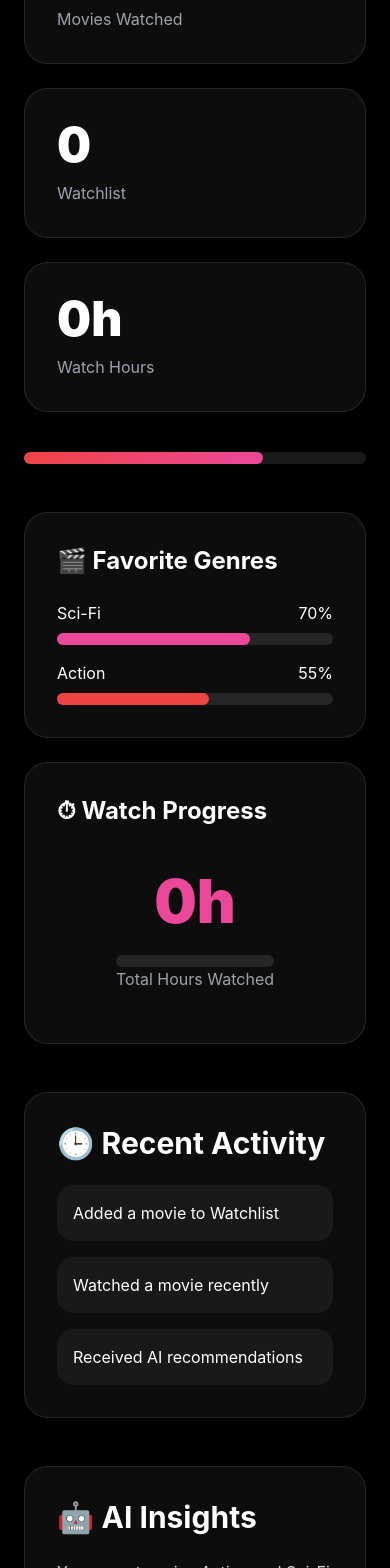
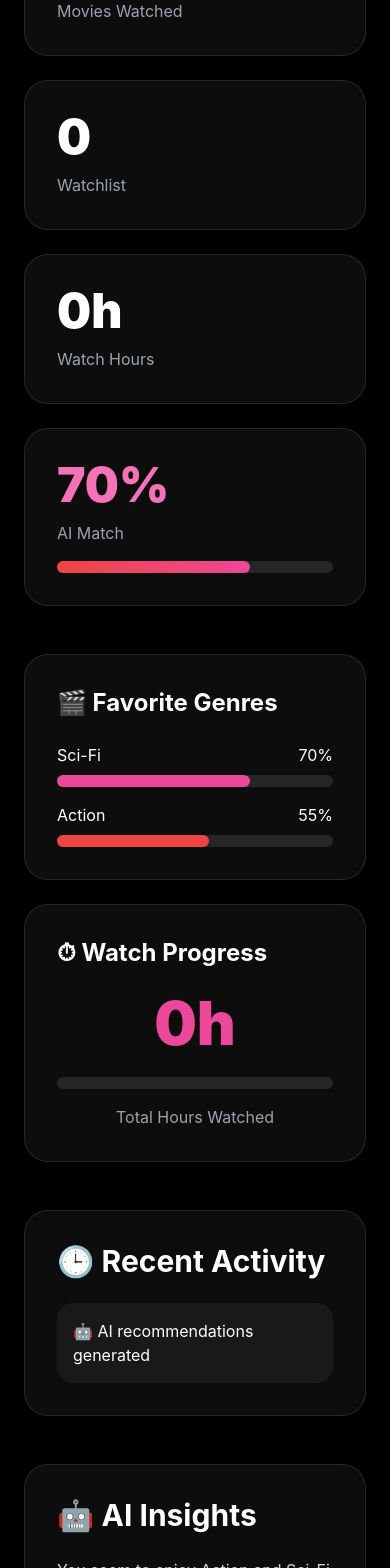
Before and after one commit to Jino31/moviemind-ai, a React (Vite) app in the folder frontend/: page /performance in a window 390 px wide. Shown: the part 432-2000 px from the top of the page. Built offline with nearby package versions, Linux system fonts and the light colour scheme; no server answers.

Commit message:
Update changes

```diff
--- a/frontend/src/pages/Performance.jsx
+++ b/frontend/src/pages/Performance.jsx
@@ -14,17 +14,23 @@ export default function Performance() {
   });
 
   useEffect(() => {
-  const unsubscribe =
-    auth.onAuthStateChanged(
+    const unsubscribe = auth.onAuthStateChanged(
       async (user) => {
         if (!user) return;
 
+        try {
           const snap = await getDoc(
             doc(db, "users", user.uid)
           );
 
           if (snap.exists()) {
-          setStats(snap.data());
+            setStats((prev) => ({
+              ...prev,
+              ...snap.data(),
+            }));
+          }
+        } catch (error) {
+          console.log(error);
         }
       }
     );
@@ -34,9 +40,7 @@ export default function Performance() {
 
   return (
     <div className="min-h-screen bg-black text-white">
-
       {/* Background */}
-
       <div className="fixed inset-0 -z-10">
         <div className="absolute top-0 left-0 w-[700px] h-[700px] bg-red-600/20 blur-[180px]" />
         <div className="absolute bottom-0 right-0 w-[700px] h-[700px] bg-purple-600/20 blur-[180px]" />
@@ -45,7 +49,6 @@ export default function Performance() {
       <div className="relative z-10 max-w-7xl mx-auto px-6 py-12">
 
         {/* Header */}
-
         <h1 className="text-5xl md:text-7xl font-black bg-gradient-to-r from-white to-pink-500 bg-clip-text text-transparent">
           Performance Dashboard
         </h1>
@@ -53,25 +56,18 @@ export default function Performance() {
         <p className="text-gray-400 mt-4 text-xl">
           Track your movie journey and AI insights
         </p>
-    <div className="mt-8">
+
+        <div className="mt-8 mb-10">
           <button
             onClick={() => navigate("/")}
-    className="
-      px-6 py-3
-      rounded-2xl
-      bg-white/10
-      border border-white/10
-      hover:bg-white/20
-      transition-all
-    "
+            className="px-6 py-3 rounded-2xl bg-white/10 border border-white/10 hover:bg-white/20 transition-all"
           >
             ← Back
           </button>
         </div>
 
         {/* Stats */}
-
-    <div className="grid md:grid-cols-2 lg:grid-cols-4 gap-6 mt-12">
+        <div className="grid md:grid-cols-2 lg:grid-cols-4 gap-6">
 
           <div className="bg-white/5 border border-white/10 rounded-3xl p-8">
             <h2 className="text-5xl font-black">
@@ -100,6 +96,15 @@ export default function Performance() {
             </p>
           </div>
 
+          <div className="bg-white/5 border border-white/10 rounded-3xl p-8">
+            <h2 className="text-5xl font-black text-pink-400">
+              {stats.aiMatch || 70}%
+            </h2>
+
+            <p className="text-gray-400 mt-3">
+              AI Match
+            </p>
+
             <div className="mt-4 h-3 rounded-full bg-white/10">
               <div
                 className="h-full rounded-full bg-gradient-to-r from-red-500 to-pink-500"
@@ -108,15 +113,14 @@ export default function Performance() {
                 }}
               />
             </div>
+          </div>
 
         </div>
 
-    {/* Charts Section */}
-
+        {/* Charts */}
         <div className="grid lg:grid-cols-2 gap-6 mt-12">
 
           <div className="bg-white/5 border border-white/10 rounded-3xl p-8">
-
             <h2 className="text-2xl font-bold mb-6">
               🎬 Favorite Genres
             </h2>
@@ -152,16 +156,12 @@ export default function Performance() {
               </div>
 
             </div>
-
           </div>
 
           <div className="bg-white/5 border border-white/10 rounded-3xl p-8">
-
             <h2 className="text-2xl font-bold mb-6">
               ⏱ Watch Progress
             </h2>
-
-        <div className="flex items-center justify-center h-40">
 
             <div className="text-center">
               <h1 className="text-6xl font-black text-pink-500">
@@ -180,94 +180,87 @@ export default function Performance() {
                 />
               </div>
 
-            <p className="text-gray-400">
+              <p className="text-gray-400 mt-4">
                 Total Hours Watched
               </p>
-
             </div>
-
-        </div>
-
           </div>
 
         </div>
 
         {/* Recent Activity */}
-
         <div className="mt-12 bg-white/5 border border-white/10 rounded-3xl p-8">
-
           <h2 className="text-3xl font-bold mb-6">
             🕒 Recent Activity
           </h2>
 
           <div className="space-y-4">
 
+            {stats.watchlistCount > 0 && (
               <div className="p-4 rounded-2xl bg-white/5">
-          Added a movie to Watchlist
+                📚 Added movies to watchlist
               </div>
+            )}
+
+            {stats.watchedCount > 0 && (
+              <div className="p-4 rounded-2xl bg-white/5">
+                🎬 Watched movies recently
+              </div>
+            )}
 
             <div className="p-4 rounded-2xl bg-white/5">
-          Watched a movie recently
-        </div>
-
-        <div className="p-4 rounded-2xl bg-white/5">
-          Received AI recommendations
+              🤖 AI recommendations generated
             </div>
 
           </div>
-
         </div>
 
         {/* Bottom Section */}
-
         <div className="grid lg:grid-cols-2 gap-6 mt-12">
 
-      {/* AI Insights */}
-
           <div className="bg-white/5 border border-white/10 rounded-3xl p-8">
-
             <h2 className="text-3xl font-bold mb-6">
               🤖 AI Insights
             </h2>
 
             <p className="text-gray-300 leading-relaxed">
               You seem to enjoy Action and Sci-Fi movies.
-          AI confidence level is currently
-          {` ${stats.aiMatch || 70}%`}.
+              AI confidence level is currently{" "}
+              {stats.aiMatch || 70}%.
             </p>
-
           </div>
 
-      {/* Achievements */}
-
           <div className="bg-white/5 border border-white/10 rounded-3xl p-8">
-
             <h2 className="text-3xl font-bold mb-6">
               🏆 Achievements
             </h2>
 
             <div className="space-y-4">
 
+              {stats.watchedCount >= 1 && (
                 <div className="p-4 rounded-2xl bg-white/5">
-            🎬 Movie Explorer
+                  🎬 First Movie Watched
                 </div>
+              )}
 
+              {stats.watchlistCount >= 5 && (
                 <div className="p-4 rounded-2xl bg-white/5">
                   📚 Watchlist Builder
                 </div>
+              )}
 
+              {stats.aiMatch >= 80 && (
                 <div className="p-4 rounded-2xl bg-white/5">
-            🤖 AI Enthusiast
+                  🤖 AI Expert
+                </div>
+              )}
+
+            </div>
           </div>
 
         </div>
 
       </div>
-
-    </div>
-
-  </div>
-
     </div>
   );
 }
```
Lines whose indentation alone changed are shown as unchanged.
